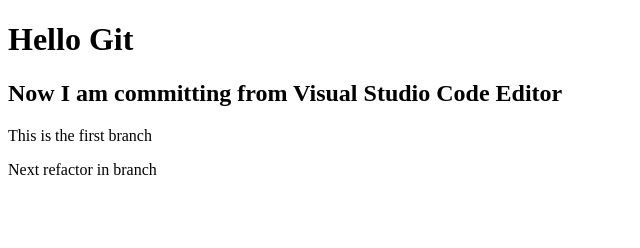
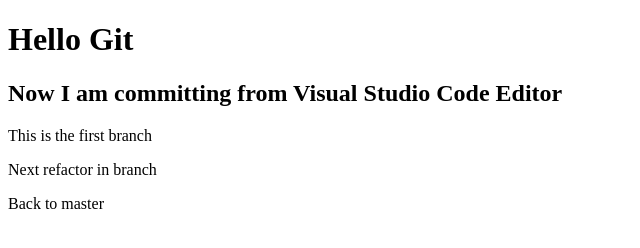
Before and after one commit to jdrichardstech/vctest, a plain HTML site: page index.html in a window 1280 px wide. Shown: the whole page, without its empty margins (0-640 px from the left). Drawn offline with Linux system fonts and the light colour scheme.

Commit message:
one more

```diff
--- a/index.html
+++ b/index.html
@@ -9,5 +9,6 @@
 		<h2>Now I am committing from Visual Studio Code Editor</h2>
 		<p>This is the first branch</p>
 		<p>Next refactor in branch</p>
+		<p>Back to master</p>
 	</body>
 </html>
```
